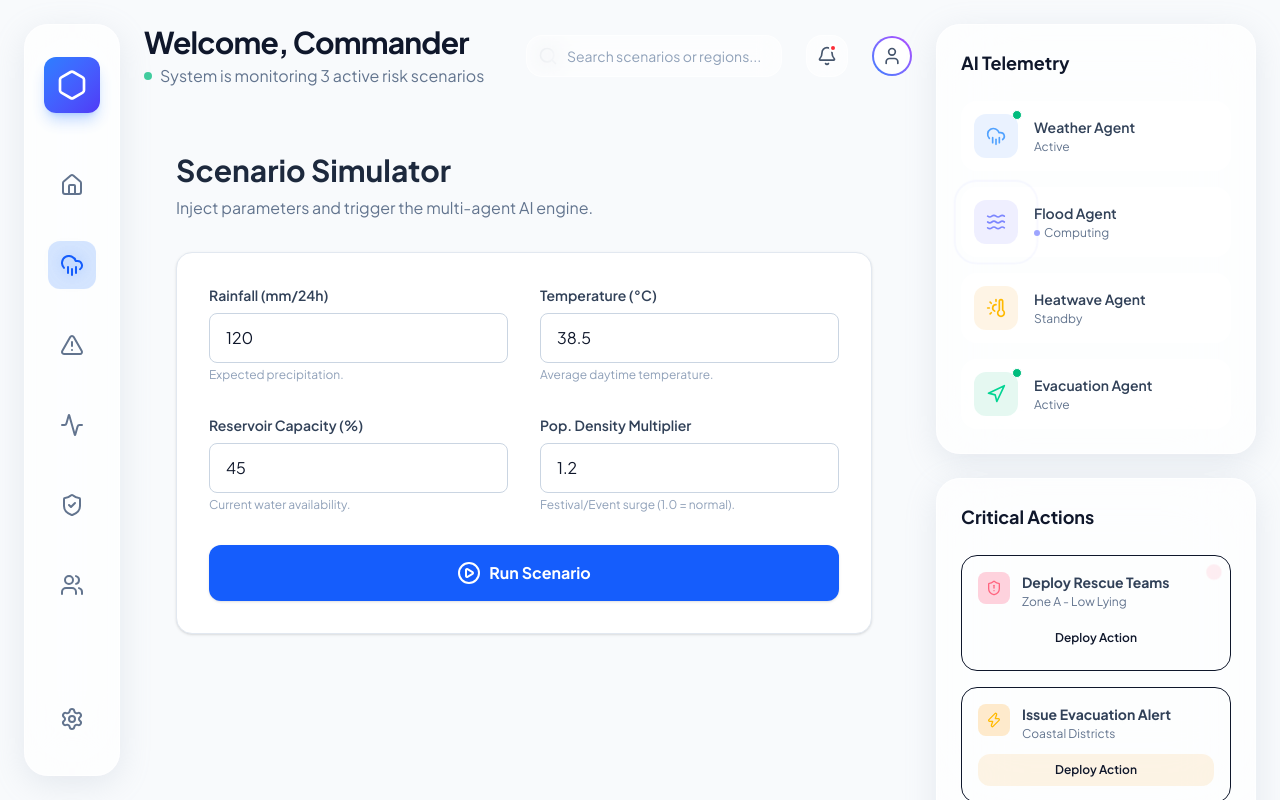
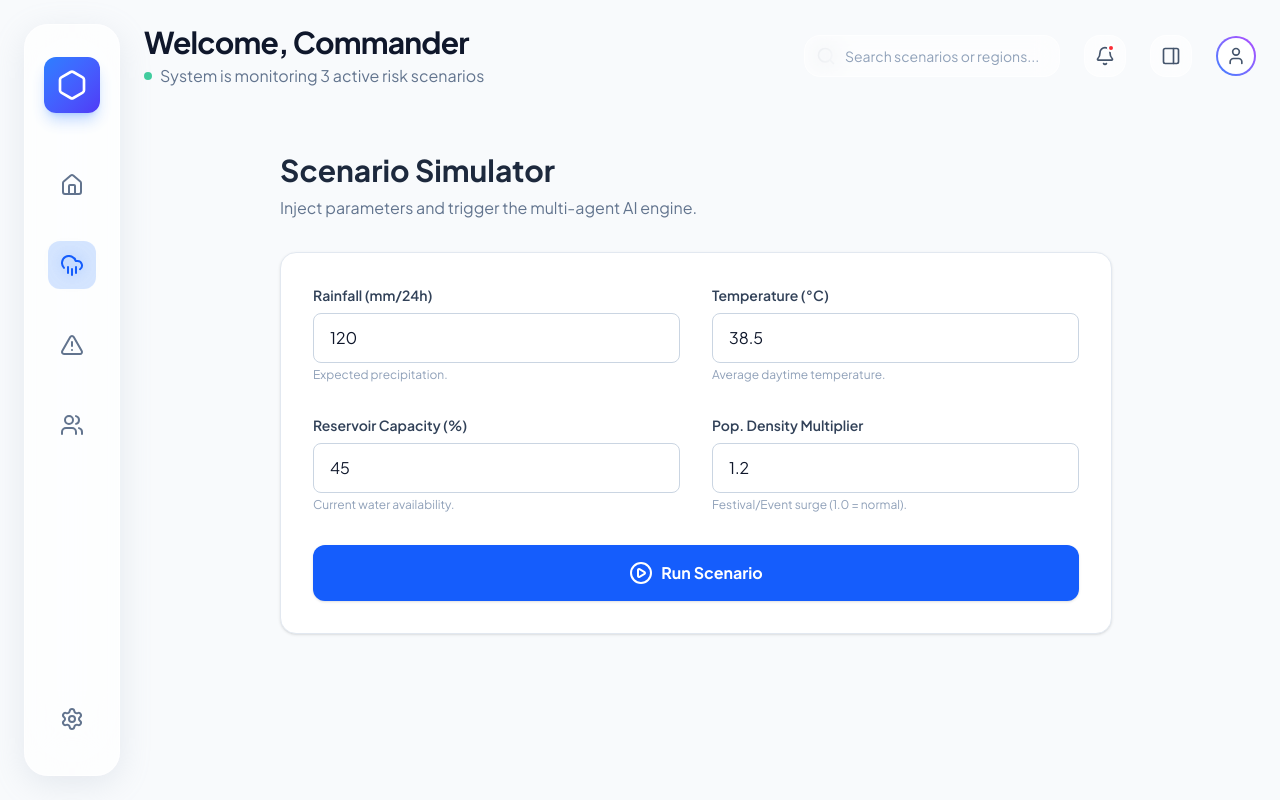
Before and after one commit to saivivekduvva/MeghDoot, a React (Vite) app in the folder frontend/: page /simulator in a window 1280 px wide. Built offline with nearby package versions, Linux system fonts and the light colour scheme.

Commit message:
Minor Fixes In Page Nvaigation, Sidebar And User Profile

```diff
--- a/frontend/src/ReportContext.tsx
+++ b/frontend/src/ReportContext.tsx
@@ -1,4 +1,4 @@
-import React, { createContext, useContext, useState } from 'react';
+import React, { createContext, useContext, useState, useEffect } from 'react';
 import type { CityRiskReport } from './types';
 
 // Mock initial data
@@ -28,8 +28,15 @@ interface ReportContextType {
 const ReportContext = createContext<ReportContextType | undefined>(undefined);
 
 export function ReportProvider({ children }: { children: React.ReactNode }) {
-  const [report, setReport] = useState<CityRiskReport>(defaultReport);
+  const [report, setReport] = useState<CityRiskReport>(() => {
+    const saved = localStorage.getItem('meghdoot_report');
+    return saved ? JSON.parse(saved) : defaultReport;
+  });
   const [isLoading, setIsLoading] = useState(false);
+
+  useEffect(() => {
+    localStorage.setItem('meghdoot_report', JSON.stringify(report));
+  }, [report]);
 
   return (
     <ReportContext.Provider value={{ report, setReport, isLoading, setIsLoading }}>
--- a/frontend/src/components/DashboardHeader.tsx
+++ b/frontend/src/components/DashboardHeader.tsx
@@ -1,8 +1,10 @@
 
-import { Search, Bell, User } from 'lucide-react';
-import { motion } from 'framer-motion';
+import { useState } from 'react';
+import { Search, Bell, User, LogOut, Settings as SettingsIcon, UserCircle, PanelRight } from 'lucide-react';
+import { motion, AnimatePresence } from 'framer-motion';
 
-const DashboardHeader = () => {
+const DashboardHeader = ({ toggleRightSidebar }: { toggleRightSidebar?: () => void }) => {
+  const [isProfileOpen, setIsProfileOpen] = useState(false);
   return (
     <motion.div
       initial={{ opacity: 0, y: -20 }}
@@ -39,14 +41,64 @@ const DashboardHeader = () => {
           <span className="absolute top-2 right-2.5 w-2 h-2 bg-red-500 rounded-full border-2 border-white"></span>
         </motion.button>
 
+        <motion.button
+          onClick={toggleRightSidebar}
+          whileHover={{ scale: 1.05 }}
+          whileTap={{ scale: 0.95 }}
+          className="p-2.5 glass-card rounded-full text-slate-600 hover:text-slate-900"
+          title="Toggle AI Telemetry Panel"
+        >
+          <PanelRight className="w-5 h-5" />
+        </motion.button>
+
+        <div className="relative">
           <motion.div
             whileHover={{ scale: 1.05 }}
+            onClick={() => setIsProfileOpen(!isProfileOpen)}
             className="w-10 h-10 rounded-full bg-gradient-to-tr from-blue-500 to-purple-500 p-[2px] cursor-pointer"
           >
             <div className="w-full h-full bg-white rounded-full flex items-center justify-center">
               <User className="w-5 h-5 text-slate-600" />
             </div>
           </motion.div>
+
+          <AnimatePresence>
+            {isProfileOpen && (
+              <motion.div
+                initial={{ opacity: 0, y: 10, scale: 0.95 }}
+                animate={{ opacity: 1, y: 0, scale: 1 }}
+                exit={{ opacity: 0, y: 10, scale: 0.95 }}
+                transition={{ duration: 0.15 }}
+                className="absolute right-0 mt-3 w-56 bg-white/95 backdrop-blur-xl rounded-2xl shadow-xl shadow-slate-200/50 border border-slate-100 py-2 z-50 overflow-hidden"
+              >
+                <div className="px-4 py-3 border-b border-slate-100/80 mb-1">
+                  <p className="text-sm font-bold text-slate-800">Commander Admin</p>
+                  <p className="text-xs font-medium text-slate-500 mt-0.5">admin@meghdoot.gov</p>
+                </div>
+                <button
+                  onClick={() => setIsProfileOpen(false)}
+                  className="w-full px-4 py-2.5 text-left text-sm font-semibold text-slate-600 hover:bg-slate-50 hover:text-blue-600 transition-colors flex items-center gap-2"
+                >
+                  <UserCircle className="w-4 h-4" /> My Profile
+                </button>
+                <button
+                  onClick={() => setIsProfileOpen(false)}
+                  className="w-full px-4 py-2.5 text-left text-sm font-semibold text-slate-600 hover:bg-slate-50 hover:text-blue-600 transition-colors flex items-center gap-2"
+                >
+                  <SettingsIcon className="w-4 h-4" /> Account Settings
+                </button>
+                <div className="border-t border-slate-100 mt-1 pt-1">
+                  <button
+                    onClick={() => setIsProfileOpen(false)}
+                    className="w-full px-4 py-2.5 text-left text-sm font-bold text-red-500 hover:bg-red-50 transition-colors flex items-center gap-2"
+                  >
+                    <LogOut className="w-4 h-4" /> Sign Out
+                  </button>
+                </div>
+              </motion.div>
+            )}
+          </AnimatePresence>
+        </div>
       </div>
     </motion.div>
   );
--- a/frontend/src/components/Layout.tsx
+++ b/frontend/src/components/Layout.tsx
@@ -1,19 +1,65 @@
 import Sidebar from './Sidebar';
 import DashboardHeader from './DashboardHeader';
 import RightSidebar from './RightSidebar';
-import { Outlet } from 'react-router-dom';
+import { Outlet, useLocation, useNavigate } from 'react-router-dom';
+import { useReport } from '../ReportContext';
+import { Activity, ShieldCheck } from 'lucide-react';
+import { motion, AnimatePresence } from 'framer-motion';
+import { useState } from 'react';
 
 const Layout = () => {
+  const [isRightSidebarOpen, setIsRightSidebarOpen] = useState(false);
+  const { report } = useReport();
+  const navigate = useNavigate();
+  const location = useLocation();
+  const hasSimulationData = report.agent_reasoning && report.agent_reasoning.length > 0;
   return (
-    <div className="flex h-screen w-full p-6 overflow-hidden bg-slate-50">
+    <div className="flex h-screen w-full p-6 overflow-hidden bg-slate-50 relative">
       <Sidebar />
-      <div className="flex-1 flex flex-col h-full overflow-hidden">
-        <DashboardHeader />
+      <div className="flex-1 flex flex-col h-full overflow-hidden relative">
+        <DashboardHeader toggleRightSidebar={() => setIsRightSidebarOpen(!isRightSidebarOpen)} />
         <div className="flex-1 overflow-y-auto pr-2 custom-scrollbar">
           <Outlet />
         </div>
       </div>
-      <RightSidebar />
+      <AnimatePresence>
+        {isRightSidebarOpen && <RightSidebar onClose={() => setIsRightSidebarOpen(false)} />}
+      </AnimatePresence>
+
+      <AnimatePresence>
+        {hasSimulationData && (
+          <motion.div
+            initial={{ opacity: 0, y: 50, scale: 0.9 }}
+            animate={{ opacity: 1, y: 0, scale: 1 }}
+            exit={{ opacity: 0, y: 50, scale: 0.9 }}
+            className="fixed bottom-8 left-1/2 -translate-x-1/2 flex items-center gap-4 bg-white/90 backdrop-blur-xl p-3 rounded-2xl shadow-[0_8px_30px_rgb(0,0,0,0.12)] border border-slate-200/60 z-50"
+          >
+            <button
+              onClick={() => navigate('/telemetry')}
+              className={`flex items-center gap-2 px-6 py-3 rounded-xl font-bold transition-all ${
+                location.pathname === '/telemetry'
+                  ? 'bg-blue-600 text-white shadow-lg shadow-blue-500/30 ring-2 ring-blue-600 ring-offset-2 ring-offset-slate-50'
+                  : 'bg-slate-100 text-slate-600 hover:bg-slate-200 hover:text-slate-900'
+              }`}
+            >
+              <Activity className="w-5 h-5" />
+              Agent Telemetry
+            </button>
+            <div className="w-[1px] h-8 bg-slate-200"></div>
+            <button
+              onClick={() => navigate('/mayor')}
+              className={`flex items-center gap-2 px-6 py-3 rounded-xl font-bold transition-all ${
+                location.pathname === '/mayor'
+                  ? 'bg-green-600 text-white shadow-lg shadow-green-500/30 ring-2 ring-green-600 ring-offset-2 ring-offset-slate-50'
+                  : 'bg-slate-100 text-slate-600 hover:bg-slate-200 hover:text-slate-900'
+              }`}
+            >
+              <ShieldCheck className="w-5 h-5" />
+              Mayor's Action Plan
+            </button>
+          </motion.div>
+        )}
+      </AnimatePresence>
     </div>
   );
 };
--- a/frontend/src/components/RightSidebar.tsx
+++ b/frontend/src/components/RightSidebar.tsx
@@ -1,6 +1,6 @@
 
 import { motion } from 'framer-motion';
-import { CloudRain, Waves, ThermometerSun, ShieldAlert, Navigation, Plus, Zap } from 'lucide-react';
+import { CloudRain, Waves, ThermometerSun, ShieldAlert, Navigation, Plus, Zap, X } from 'lucide-react';
 import toast from 'react-hot-toast';
 
 const agents = [
@@ -16,16 +16,27 @@ const actions = [
   { id: 3, title: 'Medical Supply Drop', location: 'Sector 4', priority: 'MEDIUM', icon: Plus, color: 'blue' },
 ];
 
-const RightSidebar = () => {
+const RightSidebar = ({ onClose }: { onClose?: () => void }) => {
   return (
     <motion.div
-      initial={{ opacity: 0, x: 20 }}
+      initial={{ opacity: 0, x: 350 }}
       animate={{ opacity: 1, x: 0 }}
-      transition={{ duration: 0.5, delay: 0.3 }}
-      className="w-80 flex flex-col gap-6 ml-6 shrink-0"
+      exit={{ opacity: 0, x: 350 }}
+      transition={{ duration: 0.4, type: "spring", bounce: 0 }}
+      className="absolute top-6 right-6 bottom-6 w-80 flex flex-col gap-6 z-50"
     >
+      {onClose && (
+        <button
+          onClick={onClose}
+          className="absolute -left-14 top-4 p-3 bg-white text-slate-500 hover:text-slate-900 rounded-full shadow-2xl border border-slate-100 transition-all hover:scale-110 z-50"
+          title="Close AI Panel"
+        >
+          <X className="w-5 h-5" />
+        </button>
+      )}
+
       {/* AI Telemetry */}
-      <div className="glass-panel p-6 flex-1">
+      <div className="glass-panel p-6 flex-1 shadow-2xl backdrop-blur-2xl bg-white/95">
         <h3 className="text-lg font-bold text-slate-900 mb-6">AI Telemetry</h3>
         <div className="space-y-4">
           {agents.map((agent, idx) => (
@@ -58,7 +69,7 @@ const RightSidebar = () => {
       </div>
 
       {/* Action Center */}
-      <div className="glass-panel p-6 flex-1">
+      <div className="glass-panel p-6 flex-1 shadow-2xl backdrop-blur-2xl bg-white/95">
         <h3 className="text-lg font-bold text-slate-900 mb-6">Critical Actions</h3>
         <div className="space-y-4">
           {actions.map((action, idx) => (
--- a/frontend/src/components/Sidebar.tsx
+++ b/frontend/src/components/Sidebar.tsx
@@ -2,6 +2,7 @@
 import { Home, CloudRain, AlertTriangle, Activity, Settings, Hexagon, ShieldCheck, Users } from 'lucide-react';
 import { motion } from 'framer-motion';
 import { useNavigate, useLocation } from 'react-router-dom';
+import { useReport } from '../ReportContext';
 
 const Sidebar = () => {
   const navigate = useNavigate();
@@ -11,8 +12,6 @@ const Sidebar = () => {
     { icon: Home, label: 'Dashboard', path: '/dashboard' },
     { icon: CloudRain, label: 'Simulation', path: '/simulator' },
     { icon: AlertTriangle, label: 'Risk Map', path: '/risk-map' },
-    { icon: Activity, label: 'Telemetry', path: '/telemetry' },
-    { icon: ShieldCheck, label: 'Action Plan', path: '/mayor' },
     { icon: Users, label: 'Citizen SOS', path: '/citizen-reports' },
   ];
 
--- a/frontend/src/pages/ScenarioSimulator.tsx
+++ b/frontend/src/pages/ScenarioSimulator.tsx
@@ -1,4 +1,4 @@
-import { useState } from 'react';
+import { useState, useEffect } from 'react';
 import { useReport } from '../ReportContext';
 import { PlayCircle, Loader2 } from 'lucide-react';
 import { useNavigate } from 'react-router-dom';
@@ -8,12 +8,19 @@ import { motion } from 'framer-motion';
 export default function ScenarioSimulator() {
   const { setReport, isLoading, setIsLoading } = useReport();
   const navigate = useNavigate();
-  const [formData, setFormData] = useState({
-    rainfall_mm: 120,
-    temperature_c: 38.5,
-    reservoir_capacity_pct: 45,
-    population_density_multiplier: 1.2
+  const [formData, setFormData] = useState(() => {
+    const saved = localStorage.getItem('meghdoot_simulator_form');
+    return saved ? JSON.parse(saved) : {
+      rainfall_mm: 120,
+      temperature_c: 38.5,
+      reservoir_capacity_pct: 45,
+      population_density_multiplier: 1.2
+    };
   });
+
+  useEffect(() => {
+    localStorage.setItem('meghdoot_simulator_form', JSON.stringify(formData));
+  }, [formData]);
 
   const handleChange = (e: React.ChangeEvent<HTMLInputElement>) => {
     setFormData(prev => ({
```
Lines whose indentation alone changed are shown as unchanged.
